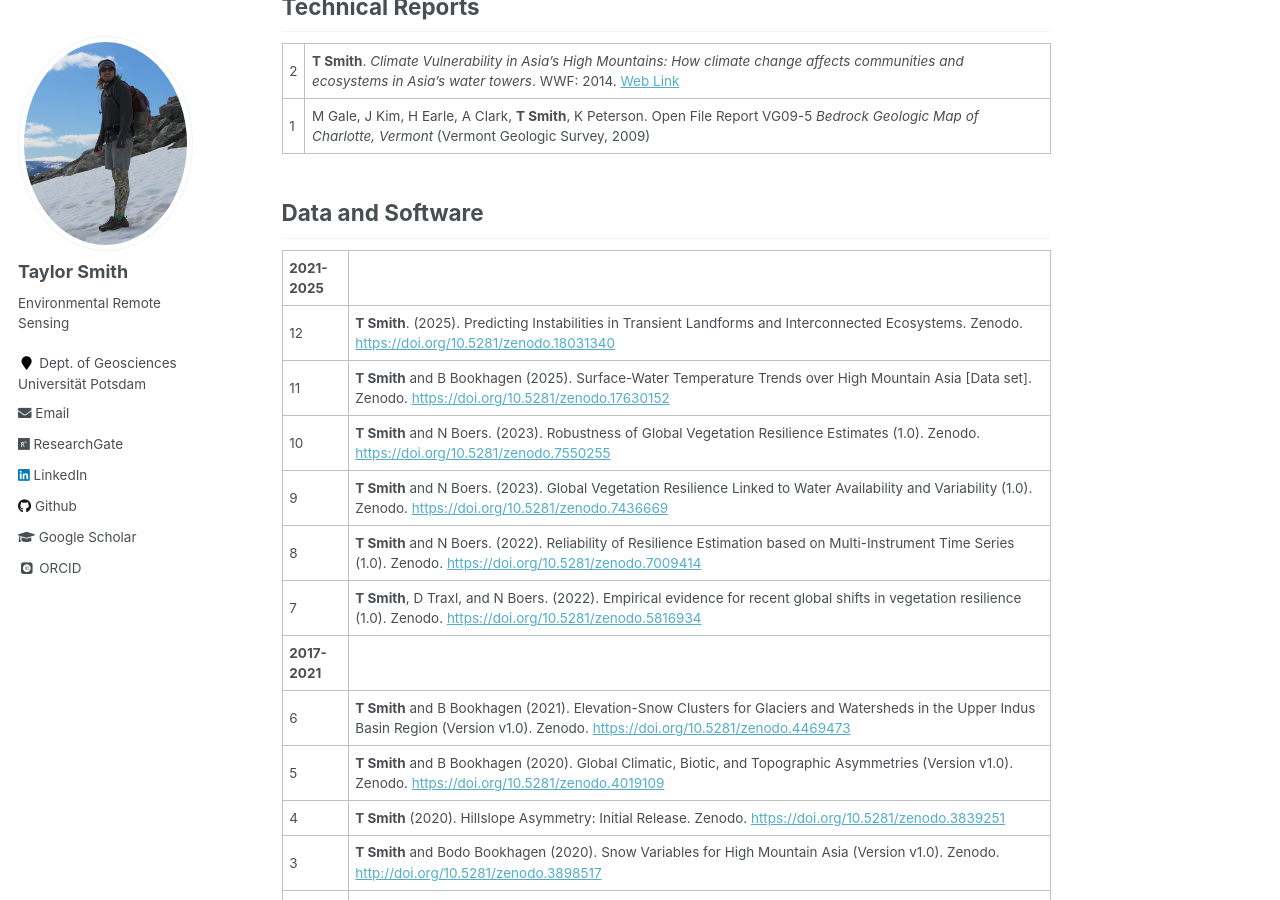
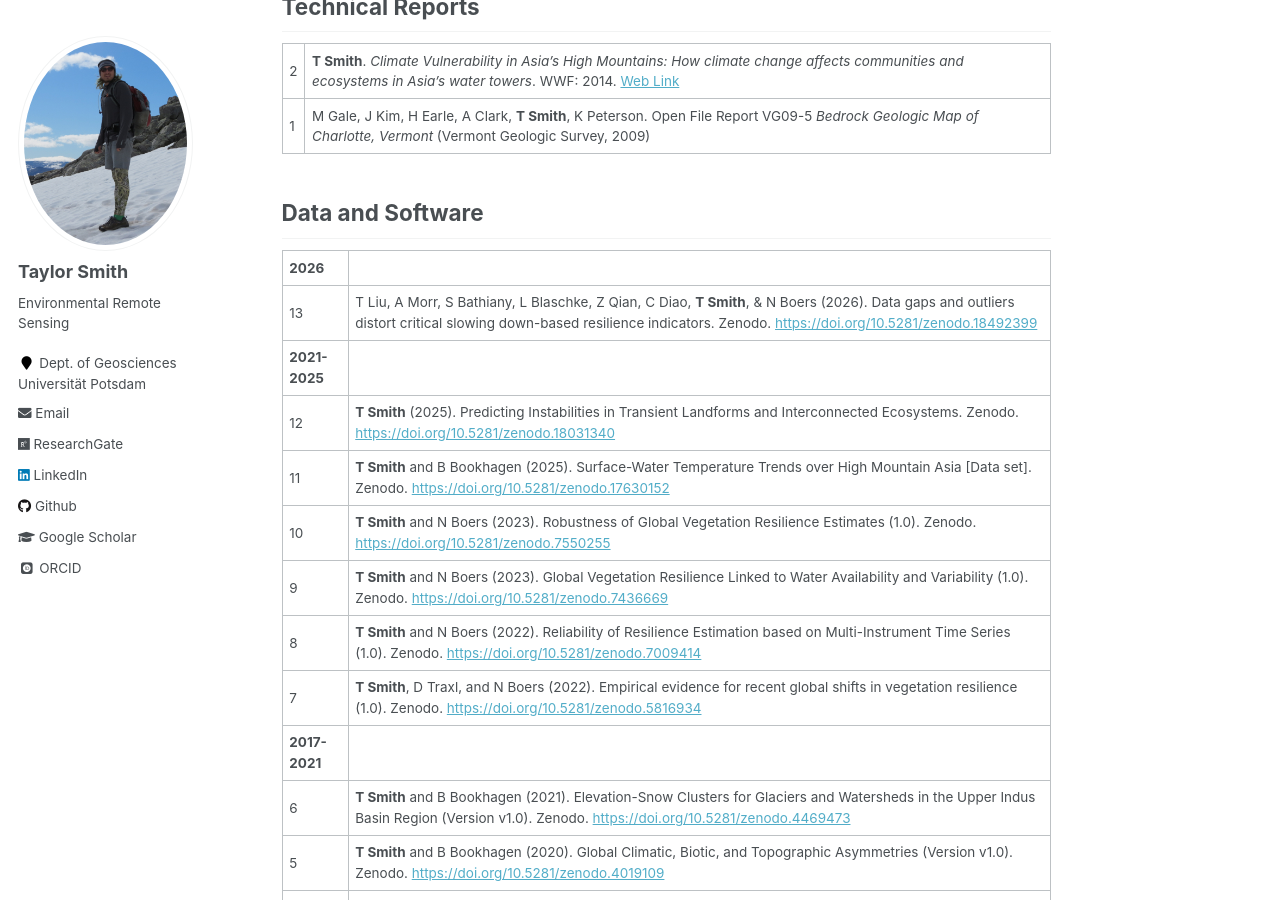
Before and after one commit to tasmi/tasmi.github.io, a Jekyll site: the page built from _pages/publications.md, in a window 1280 px wide and 900 px high, scrolled down 3151 px. Built offline with Jekyll 4.4.1, drawn with Linux system fonts in a browser that asks for light colours; some web fonts are replaced; some of the changed text lies outside the part shown.

Commit message:
Add new Pub (sci adv)

```diff
--- a/_pages/publications.md
+++ b/_pages/publications.md
@@ -59,13 +59,15 @@ I maintain a set of freely available [Google Earth Engine codes](https://github.
 
 ## Data and Software
 
+| **2026**
+13 | T Liu, A Morr, S Bathiany, L Blaschke, Z Qian, C Diao, **T Smith**, & N Boers (2026). Data gaps and outliers distort critical slowing down-based resilience indicators. Zenodo. [https://doi.org/10.5281/zenodo.18492399](https://doi.org/10.5281/zenodo.18492399)
 | **2021-2025**
-12 | **T Smith**. (2025). Predicting Instabilities in Transient Landforms and Interconnected Ecosystems. Zenodo.  [https://doi.org/10.5281/zenodo.18031340](https://doi.org/10.5281/zenodo.18031340)
+12 | **T Smith** (2025). Predicting Instabilities in Transient Landforms and Interconnected Ecosystems. Zenodo.  [https://doi.org/10.5281/zenodo.18031340](https://doi.org/10.5281/zenodo.18031340)
 11 | **T Smith** and B Bookhagen (2025). Surface-Water Temperature Trends over High Mountain Asia [Data set]. Zenodo. [https://doi.org/10.5281/zenodo.17630152](https://doi.org/10.5281/zenodo.17630152)
-10 | **T Smith** and N Boers. (2023). Robustness of Global Vegetation Resilience Estimates (1.0). Zenodo. [https://doi.org/10.5281/zenodo.7550255](https://doi.org/10.5281/zenodo.7550255)
-9 | **T Smith** and N Boers. (2023). Global Vegetation Resilience Linked to Water Availability and Variability (1.0). Zenodo. [https://doi.org/10.5281/zenodo.7436669](https://doi.org/10.5281/zenodo.7436669)
-8 | **T Smith** and N Boers. (2022). Reliability of Resilience Estimation based on Multi-Instrument Time Series (1.0). Zenodo. [https://doi.org/10.5281/zenodo.7009414](https://doi.org/10.5281/zenodo.7009414)
-7 | **T Smith**, D Traxl, and N Boers. (2022). Empirical evidence for recent global shifts in vegetation resilience (1.0). Zenodo. [https://doi.org/10.5281/zenodo.5816934](https://doi.org/10.5281/zenodo.5816934)
+10 | **T Smith** and N Boers (2023). Robustness of Global Vegetation Resilience Estimates (1.0). Zenodo. [https://doi.org/10.5281/zenodo.7550255](https://doi.org/10.5281/zenodo.7550255)
+9 | **T Smith** and N Boers (2023). Global Vegetation Resilience Linked to Water Availability and Variability (1.0). Zenodo. [https://doi.org/10.5281/zenodo.7436669](https://doi.org/10.5281/zenodo.7436669)
+8 | **T Smith** and N Boers (2022). Reliability of Resilience Estimation based on Multi-Instrument Time Series (1.0). Zenodo. [https://doi.org/10.5281/zenodo.7009414](https://doi.org/10.5281/zenodo.7009414)
+7 | **T Smith**, D Traxl, and N Boers (2022). Empirical evidence for recent global shifts in vegetation resilience (1.0). Zenodo. [https://doi.org/10.5281/zenodo.5816934](https://doi.org/10.5281/zenodo.5816934)
 | **2017-2021**
 6 | **T Smith** and B Bookhagen (2021). Elevation-Snow Clusters for Glaciers and Watersheds in the Upper Indus Basin Region (Version v1.0). Zenodo. [https://doi.org/10.5281/zenodo.4469473](https://doi.org/10.5281/zenodo.4469473)
 5 | **T Smith** and B Bookhagen (2020). Global Climatic, Biotic, and Topographic Asymmetries (Version v1.0). Zenodo. [https://doi.org/10.5281/zenodo.4019109](https://doi.org/10.5281/zenodo.4019109)
```
Also changed, not shown: other parts of _pages/publications.md (+1 -1 lines), 1 other file.
